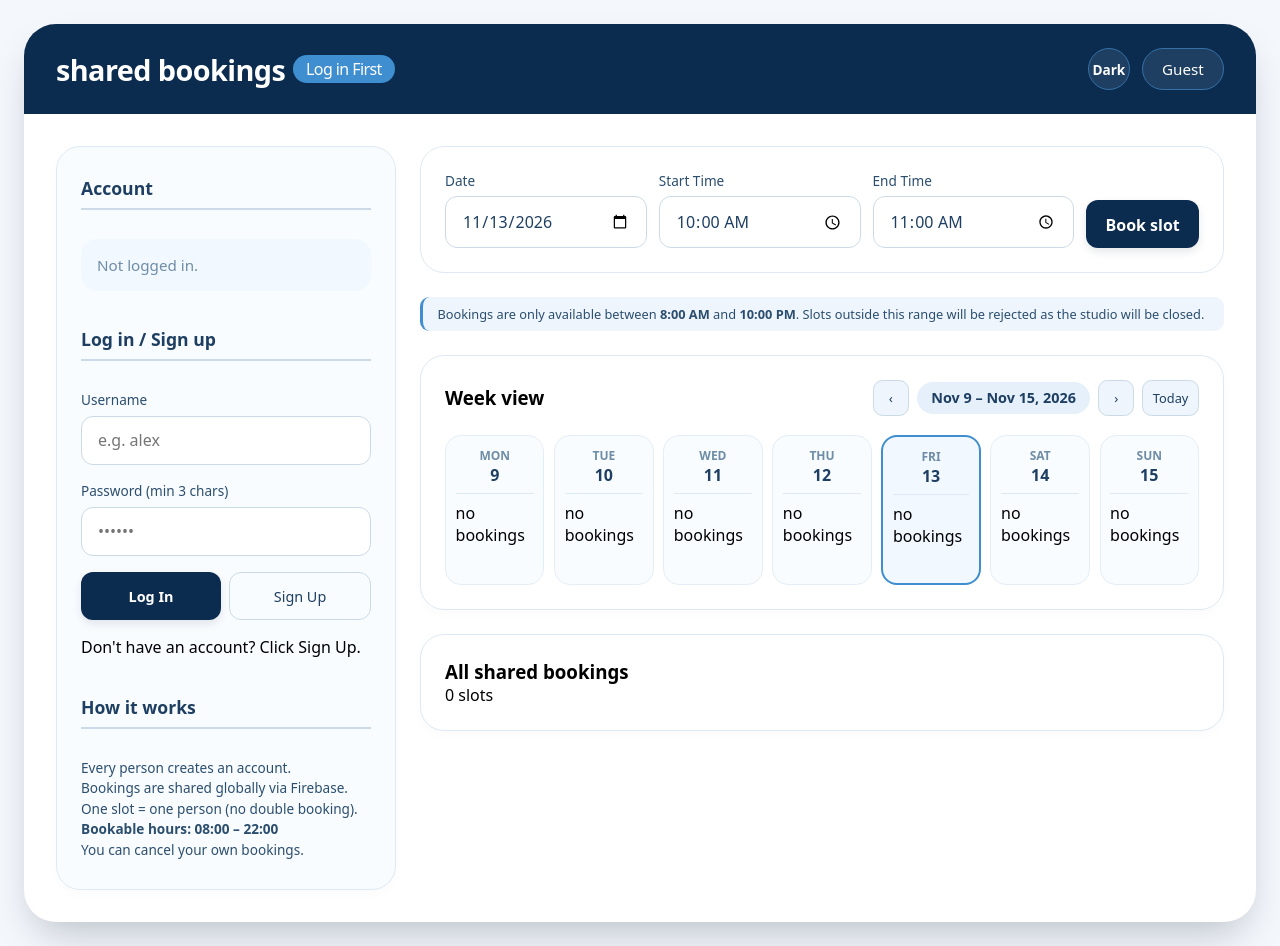
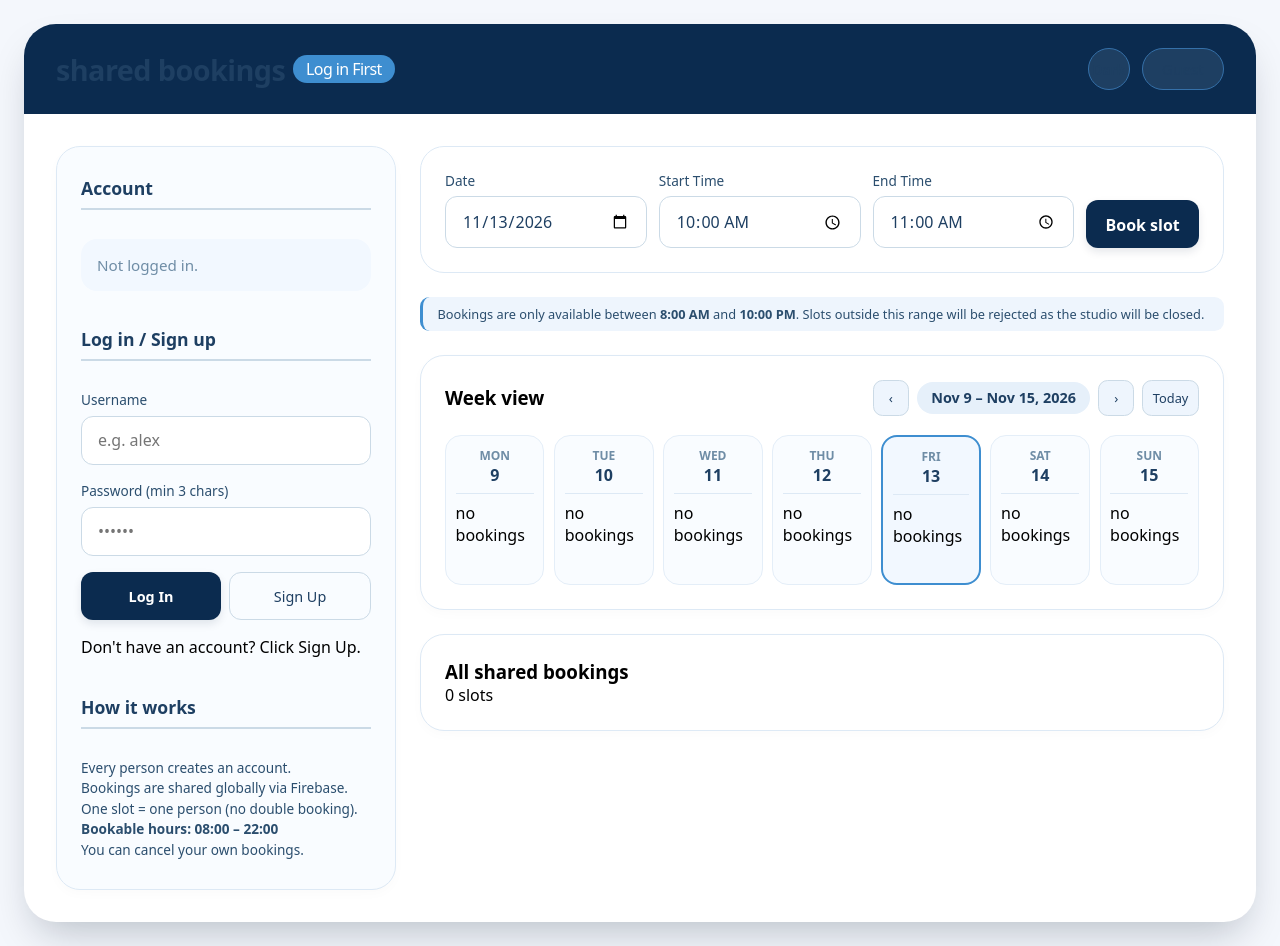
Before and after one commit to coldestash14205/Jam-booking, a plain HTML site: page index.html in a window 1280 px wide. Drawn offline with Linux system fonts and the light colour scheme; no server answers.

Commit message:
color fix!

```diff
--- a/style.css
+++ b/style.css
@@ -50,7 +50,7 @@
     --shadow-primary: 0 4px 8px rgba(0, 30, 60, 0.1);
 
     --header-bg: #0b2b4f;
-    --header-text: #ffffff;
+    --header-text: #1e3f62;
     --user-badge-bg: #1e3f62;
     --user-badge-border: #3570a8;
     --avatar-bg: #3e8ed0;
```
